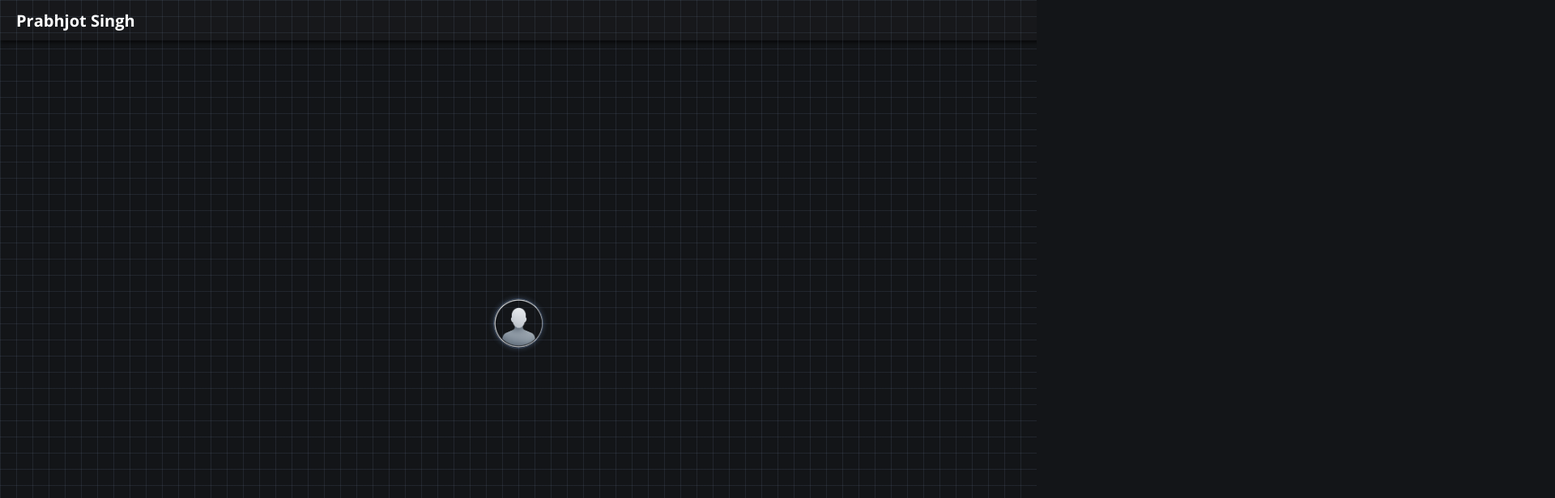
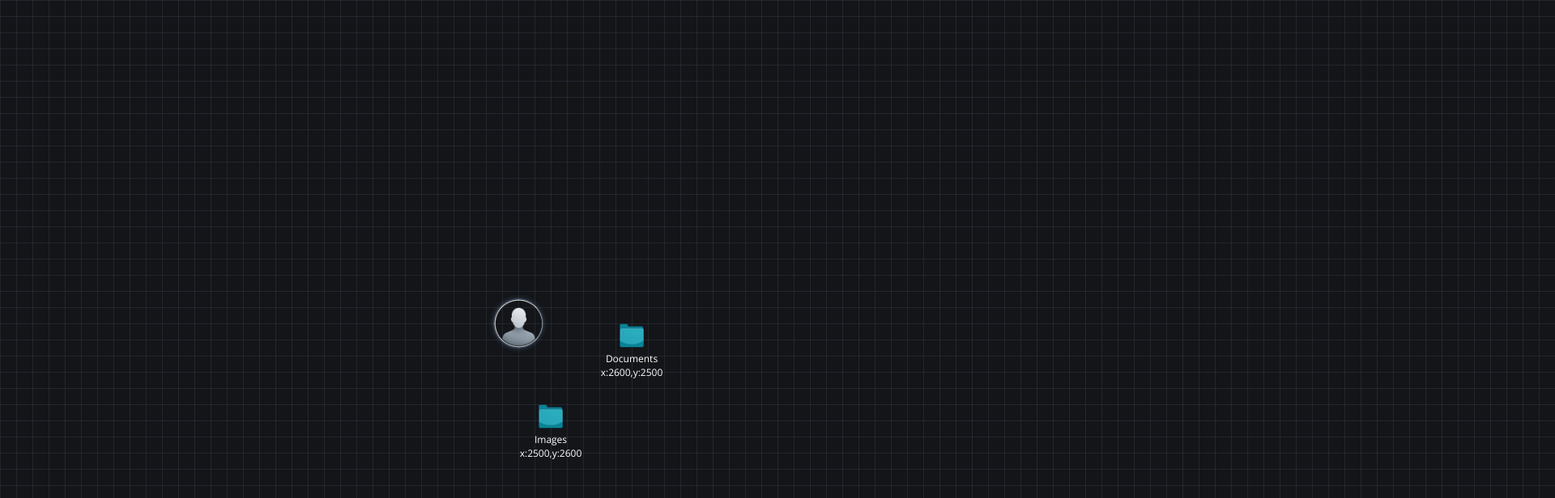
Before and after one commit to PRABH-0/Orbit, an Angular app in the folder Frontend/: page / in a window 1280 px wide. Shown: the top 616 px of the page at 81% size, 1920 px wide, since content can reach past the window. Built offline with nearby package versions, Linux system fonts and the light colour scheme.

Commit message:
create directories stable

```diff
--- a/Frontend/src/app/app.css
+++ b/Frontend/src/app/app.css
@@ -50,3 +50,10 @@
   height: 100%;
   object-fit: cover; /* keeps image centered */
 }
+.edges {
+  position: absolute;
+  top: 0;
+  left: 0;
+  pointer-events: none; /* edges should not block clicks */
+  z-index: 5;
+}
--- a/Frontend/src/app/app.html
+++ b/Frontend/src/app/app.html
@@ -1,10 +1,34 @@
-<app-header></app-header>
-<div class="viewport" #viewport>
-  <div class="grid" #grid>
-    <div class="center-circle"  #centerCircle>
-      <img src="user_c.png" alt="User" />
-    </div>
+<div class="grid" #grid>
+
+ <svg class="edges" width="5000" height="5000">
+  <g
+    *ngFor="let e of edges"
+    app-edge
+    [x1]="e.x1"
+    [y1]="e.y1"
+    [x2]="e.x2"
+    [y2]="e.y2"
+  >
+  </g>
+</svg>
+
+
+  <!-- USER -->
+  <div class="center-circle" #centerCircle>
+    <img src="user_c.png" />
   </div>
+
+  <!-- DIRECTORIES -->
+  <ng-container *ngFor="let dir of directories">
+    <app-directory
+      *ngIf="shouldShow(dir)"
+      [name]="dir.name"
+      [x]="dir.x"
+      [y]="dir.y"
+      [isClickable]="dir.id === 'documents'"
+      (clicked)="toggleFolder(dir.id)"
+    >
+    </app-directory>
+  </ng-container>
+
 </div>
-
-<router-outlet></router-outlet>
--- a/Frontend/src/app/app.ts
+++ b/Frontend/src/app/app.ts
@@ -1,10 +1,13 @@
 import { AfterViewInit, Component, ElementRef, HostListener, ViewChild } from '@angular/core';
 import { RouterOutlet } from '@angular/router';
 import { Header } from "./header/header";
+import { Directory } from './directory/directory';
+import { NgFor, NgIf } from '@angular/common';
+import { Edge } from './edge/edge';
 
 @Component({
   selector: 'app-root',
-  imports: [RouterOutlet, Header ],
+  imports: [RouterOutlet, Header, Directory, NgFor, NgIf , Edge],
   templateUrl: './app.html',
   styleUrl: './app.css'
 })
@@ -23,6 +26,70 @@ export class App implements AfterViewInit {
   ngAfterViewInit() {
     this.update();
   }
+directories = [
+  {
+    id: 'documents',
+    parentId: 'root',
+    name: 'Documents',
+    x: 2600,
+    y: 2500,
+    isOpen: false
+  },
+  {
+    id: 'images',
+    parentId: 'root',
+    name: 'Images',
+    x: 2500,
+    y: 2600,
+    isOpen: false
+  },
+
+  // 👇 CHILDREN OF DOCUMENTS (hidden initially)
+  {
+    id: 'doc-1',
+    parentId: 'documents',
+    name: 'Projects',
+    x: 2800,
+    y: 2400,
+    isOpen: false
+  },
+  {
+    id: 'doc-2',
+    parentId: 'documents',
+    name: 'Invoices',
+    x: 2800,
+    y: 2600,
+    isOpen: false
+  }
+];
+
+toggleFolder(folderId:string){
+  const folder = this.directories.find(d=>d.id===folderId);
+  if(folder){
+    folder.isOpen = !folder.isOpen
+  }
+}
+shouldShow(dir: any): boolean {
+  if (dir.parentId === 'root') {
+    return true;
+  }
+
+  const parent = this.directories.find(d => d.id === dir.parentId);
+  return !!parent?.isOpen;
+}
+edges = [
+  // User → Documents
+  { x1: 2500, y1: 2500, x2: 2600, y2: 2500 },
+
+  // User → Images
+  { x1: 2500, y1: 2500, x2: 2500, y2: 2600 },
+
+  // Documents → Projects
+  { x1: 2600, y1: 2500, x2: 2800, y2: 2400 },
+
+  // Documents → Invoices
+  { x1: 2600, y1: 2500, x2: 2800, y2: 2600 }
+];
 
   @HostListener('mousedown', ['$event'])
   onMouseDown(e: MouseEvent) {
--- a/Frontend/src/app/directory/directory.css
+++ b/Frontend/src/app/directory/directory.css
@@ -0,0 +1,11 @@
+.folder-directory {
+  position: absolute;
+  width: 80px;
+  text-align: center;
+  cursor: pointer;
+}
+
+.label {
+  font-size: 12px;
+  color: white;
+}
--- a/Frontend/src/app/directory/directory.html
+++ b/Frontend/src/app/directory/directory.html
@@ -1 +1,8 @@
-<p>directory works!</p>
+<div class="folder-directory"  [style.transform]="'translate('+x+'px,'+y+'px)'" (click)="onClick()">
+      <img src="folder_icon.png" alt="Folder" height="30px" width="30px"/>
+      <div class="label">
+        {{name}}
+        <br>
+        x:{{x}},y:{{y}}
+      </div>
+</div>
--- a/Frontend/src/app/directory/directory.ts
+++ b/Frontend/src/app/directory/directory.ts
@@ -1,4 +1,4 @@
-import { Component } from '@angular/core';
+import { Component, EventEmitter, Input, Output } from '@angular/core';
 
 @Component({
   selector: 'app-directory',
@@ -7,5 +7,16 @@ import { Component } from '@angular/core';
   styleUrl: './directory.css',
 })
 export class Directory {
+  @Input() name!: string;
+  @Input() x!:number;
+  @Input() y!:number;
+  @Input() isClickable = false;
+
+  @Output() clicked = new EventEmitter<void>();
+  onClick(){
+    if(this.isClickable){
+      this.clicked.emit();
+    }
+  }
 
 }
--- /dev/null
+++ b/Frontend/src/app/edge/edge.css
@@ -0,0 +1,4 @@
+line {
+  stroke: rgba(140, 180, 240, 0.7);
+  stroke-width: 2;
+}
--- /dev/null
+++ b/Frontend/src/app/edge/edge.html
@@ -0,0 +1 @@
+line
--- /dev/null
+++ b/Frontend/src/app/edge/edge.ts
@@ -0,0 +1,14 @@
+import { Component, Input } from '@angular/core';
+
+@Component({
+  selector: 'svg:g',   // 👈 VERY IMPORTANT
+  standalone: true,
+  templateUrl: './edge.html',
+  styleUrl: './edge.css'
+})
+export class Edge {
+  @Input() x1!: number;
+  @Input() y1!: number;
+  @Input() x2!: number;
+  @Input() y2!: number;
+}
```
Also changed, not shown: Frontend/src/app/models/directory-node.model.ts (added, +7 -0 lines), 2 other files (tests, documents, lock files or other folders).
